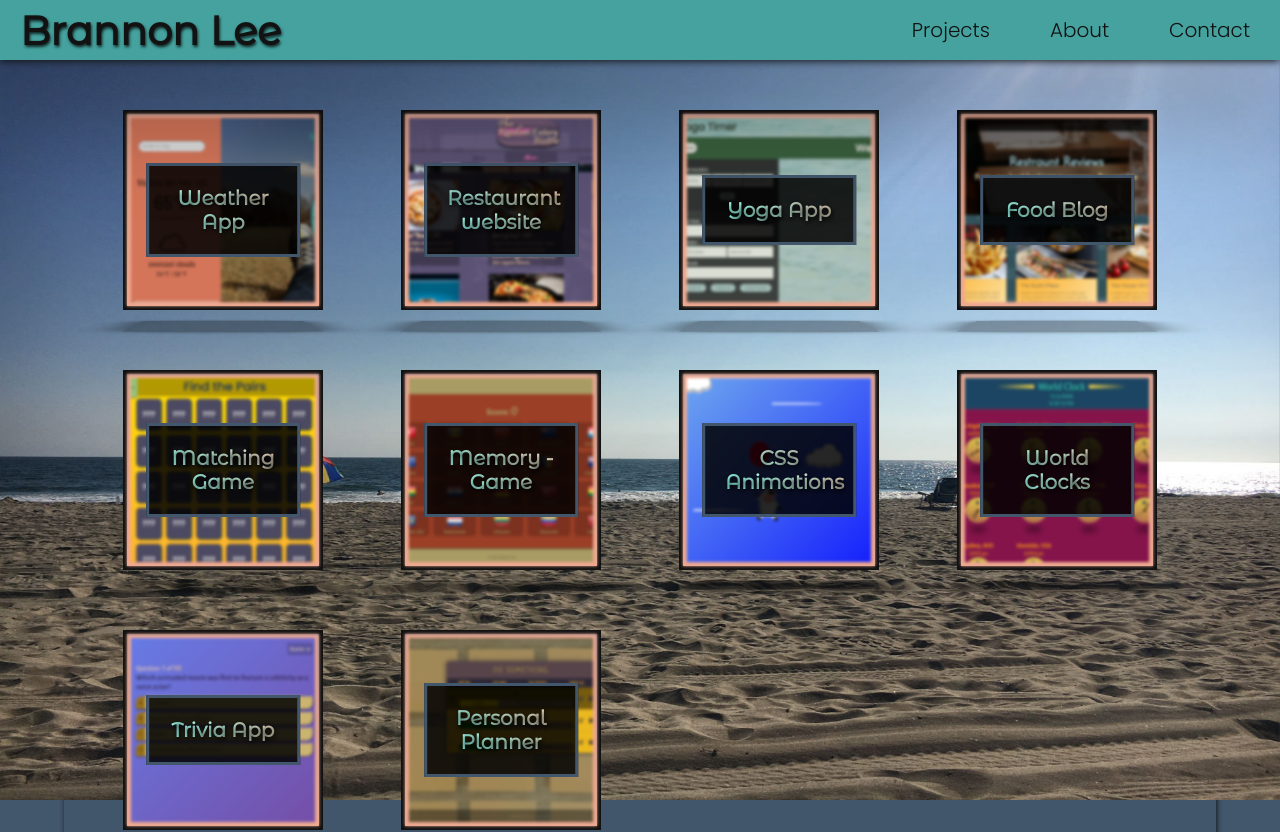
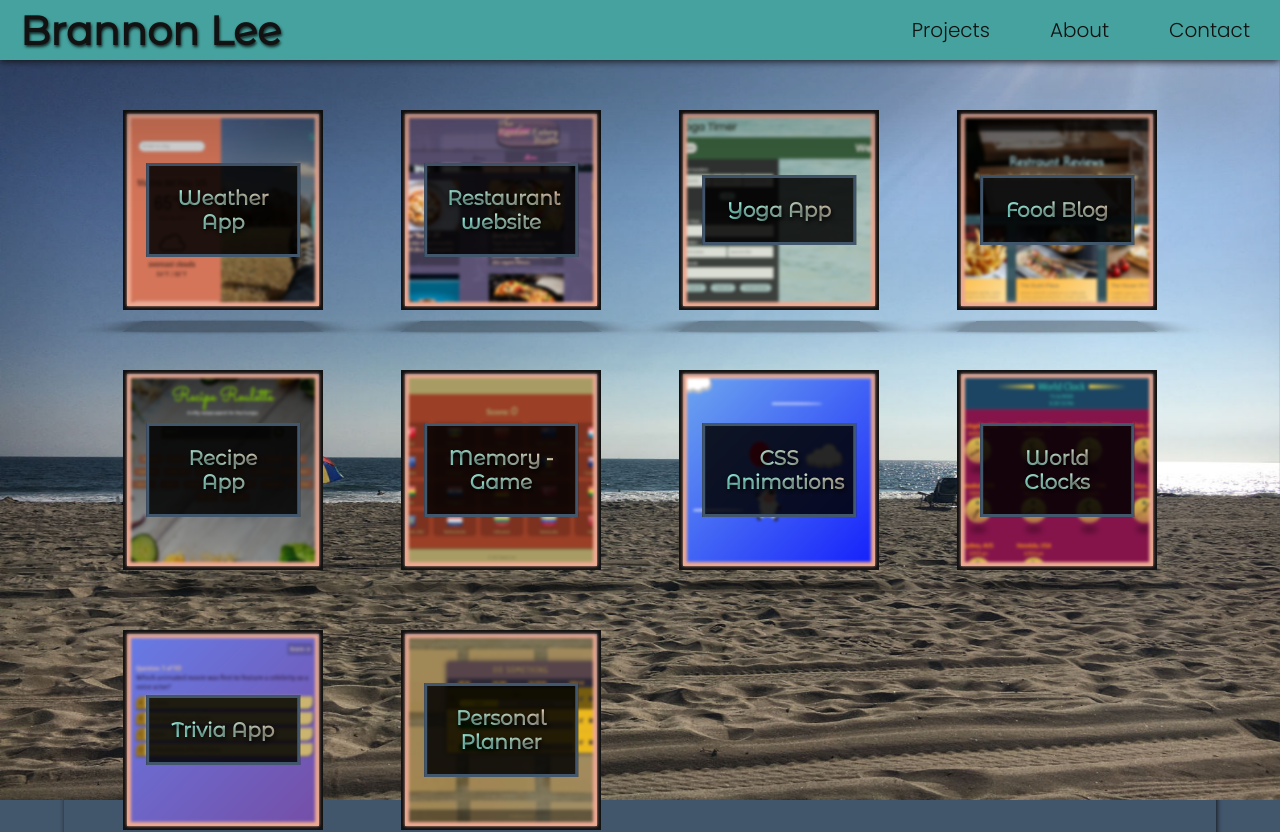
Before and after one commit to menomenonkwan/portfolio, a React (Create React App) app: page /portfolio in a window 1280 px wide. Shown: the top 832 px of the page. Built offline with nearby package versions, Linux system fonts and the light colour scheme.

Commit message:
add recipe app to projects. remove matching game

```diff
--- a/src/components/assets/Content.js
+++ b/src/components/assets/Content.js
@@ -7,7 +7,7 @@ import RestaurantImg from './images/restaurant.png';
 import TriviaImg from './images/trivia.png';
 import YogaImg from './images/yoga.png';
 import PlannerImg from './images/planner.png';
-import MatchingImg from './images/matching.png';
+import RecipeImg from './images/recipe.png';
 import MemoryImg from './images/memory.png';
 import CSSImg from './images/cow.png';
 import ClocksImg from './images/clocks.png';
@@ -86,10 +86,10 @@ const portfolioProjects = [
   },
   {
     id: 5,
-    name: 'Matching Game',
-    description: 'JavaScript card matching game. Using css animations and async/await... Have fun.',
-    src: MatchingImg,
-    link: 'https://codepen.io/menomenonkwan/full/BaKrZJm'
+    name: 'Recipe App',
+    description: 'The hungry helper. Using ReactJS, find something tasty',
+    src: RecipeImg,
+    link: 'https://menomenonkwan.github.io/recipe-roulette/'
   },
   {
     id: 6,
```
Also changed, not shown: src/components/assets/images/matching.png (deleted), src/components/assets/images/recipe.png (added).
